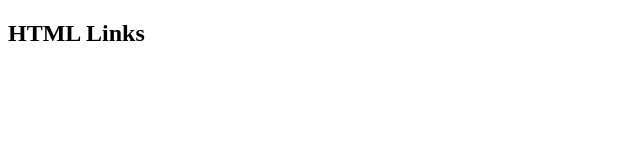
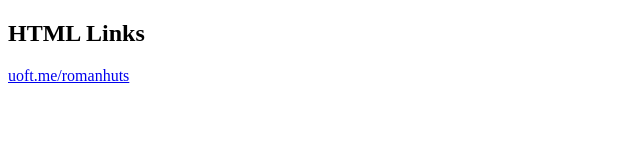
Before and after one commit to rhuts/rhuts.github.io, a plain HTML site: page index.html in a window 1280 px wide. Shown: the whole page, without its empty margins (0-640 px from the left). Drawn offline with Linux system fonts and the light colour scheme.

Commit message:
Fix missing quote

```diff
--- a/index.html
+++ b/index.html
@@ -3,7 +3,7 @@
 <body>
 
 <h2>HTML Links</h2>
-<p><a href="https://uoft.me/romanhuts>uoft.me/romanhuts</a></p>
+<p><a href="https://uoft.me/romanhuts">uoft.me/romanhuts</a></p>
 
 </body>
 </html>
```
